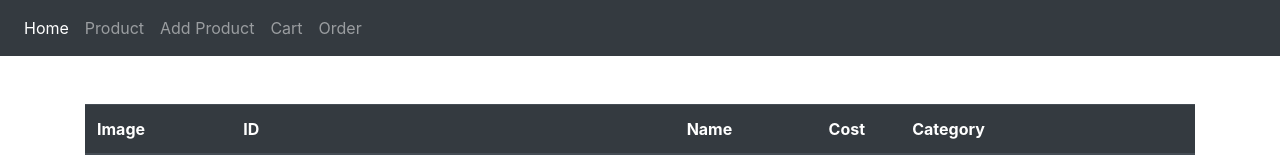
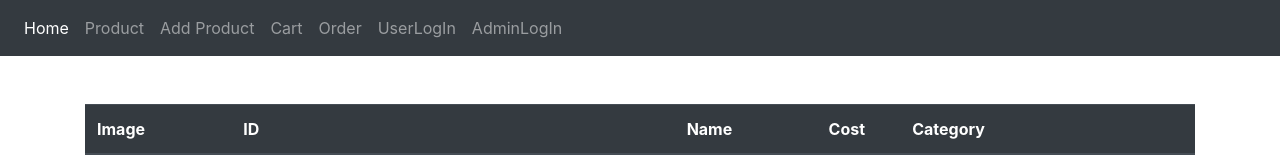
Before and after one commit to gangadhar222/pairPrograming2, a React (Create React App) app in the folder react-redux-cart/: page /product in a window 1280 px wide. Shown: the top 160 px of the page. Built offline with nearby package versions, Linux system fonts and the light colour scheme; grey boxes are pictures that could not be loaded.

Commit message:
user auth admin auth

```diff
--- a/react-redux-cart/src/Redux/action.js
+++ b/react-redux-cart/src/Redux/action.js
@@ -1,4 +1,4 @@
-import {ADD_PRODUCT,ADD_TO_CART,EDIT_PRODUCT,ADD_TO_ORDER,INCREMENT,DECREMENT,LOGIN} from './actionTypes';
+import {ADD_PRODUCT,ADD_TO_CART,EDIT_PRODUCT,ADD_TO_ORDER,INCREMENT,DECREMENT,LOGIN,LOGOUT} from './actionTypes';
 
 export const addProduct = payload => ({
     type: ADD_PRODUCT,
@@ -34,3 +34,8 @@ export const loginSubmit = payload => ({
     type:LOGIN,
     payload
 })
+
+export const logOutSubmit = payload => ({
+    type:LOGOUT,
+    payload
+})
--- a/react-redux-cart/src/Redux/actionTypes.js
+++ b/react-redux-cart/src/Redux/actionTypes.js
@@ -5,3 +5,4 @@ export const ADD_TO_ORDER = 'ADD_TO_ORDER';
 export const INCREMENT = 'INCREMENT';
 export const DECREMENT = 'DECREMENT';
 export const LOGIN = 'LOGIN';
+export const LOGOUT = 'LOGOUT';
--- a/react-redux-cart/src/Redux/reducer.js
+++ b/react-redux-cart/src/Redux/reducer.js
@@ -1,4 +1,4 @@
-import { ADD_PRODUCT, ADD_TO_CART, EDIT_PRODUCT, ADD_TO_ORDER, INCREMENT, DECREMENT,LOGIN } from './actionTypes';
+import { ADD_PRODUCT, ADD_TO_CART, EDIT_PRODUCT, ADD_TO_ORDER, INCREMENT, DECREMENT,LOGIN,LOGOUT} from './actionTypes';
 import data from '../Data';
 import { v4 as uuidv4 } from 'uuid';
 
@@ -21,13 +21,15 @@ let initialState = {
 const reducer = (state = initialState, { type, payload }) => {
     switch (type) {
         case ADD_PRODUCT:
+            console.log("addproduct")
             let item = {
                 ...payload,
                 id: uuidv4()
             }
             return {
                 ...state,
-                data: [...state.data, item]
+                data: [...state.data, item],
+                auth:false
             }
         case EDIT_PRODUCT:
             let editData = state.data.map(item =>
@@ -94,16 +96,32 @@ const reducer = (state = initialState, { type, payload }) => {
                 if(name==state.user.name && password==state.user.password){
                     return{
                         ...state,
-                        auth: true
+                        auth: true,
+                        adminAuth:false
                     }
                 }
                if(name==state.admin.name && password==state.admin.password){
                    return{
                        ...state,
-                       adminAuth: true
+                       adminAuth: true,
+                       auth:false
                    }
                }
             }
+        case LOGOUT:
+            if(payload=="auth"){
+                return {
+                    ...state,
+                    auth: false
+                }
+            }
+            if(payload=="admin"){
+                return {
+                    ...state,
+                    adminAuth: false
+                }
+            }
+            return state
         default:
             return state
     }
--- a/react-redux-cart/src/Routes/AddProduct.js
+++ b/react-redux-cart/src/Routes/AddProduct.js
@@ -23,14 +23,15 @@ export class AddProduct extends Component {
     }
 
     handleClick = (obj) => {
-        const { addProduct, auth } = this.props
-        if (auth) {
+        const { addProduct, adminAuth } = this.props
+        if (adminAuth) {
             this.setState({
                 render: false
             })
             addProduct(obj)
         }
         else{
+            console.log('hi',adminAuth)
             this.setState({
                 render: true
             })
@@ -76,7 +77,7 @@ export class AddProduct extends Component {
 }
 
 const mapStateToProps = state => ({
-    auth: state.adminAuth
+    adminAuth: state.adminAuth
 })
 
 const mapDispatchToProps = dispatch => {
--- a/react-redux-cart/src/components/Login.js
+++ b/react-redux-cart/src/components/Login.js
@@ -20,9 +20,14 @@ export class Login extends Component {
     }
 
     render() {
-        const {loginSubmit,auth} = this.props;
+        const {loginSubmit,auth,adminAuth} = this.props;
+        console.log('auth',auth)
+        console.log('adminauth',adminAuth)
         if(auth){
             return <Redirect to='/' />
+        }
+        if(adminAuth){
+            return <Redirect to='/addproduct' />
         }
         return (
             <div className="container mt-5">
@@ -47,7 +52,8 @@ export class Login extends Component {
 }
 
 const mapStateToProps = state=>({
-    auth: state.auth
+    auth: state.auth,
+    adminAuth: state.adminAuth
 })
 
 const mapDispatchToProps = dispatch => ({
--- a/react-redux-cart/src/components/Navbar.jsx
+++ b/react-redux-cart/src/components/Navbar.jsx
@@ -1,12 +1,15 @@
 import React from 'react';
-import {Link} from "react-router-dom";
+import { Link } from "react-router-dom";
+import { connect } from "react-redux";
+import { logOutSubmit } from "../Redux/action.js";
 
-export default function Navbar() {
+function Navbar(props) {
+    const { auth, adminAuth, logOutSubmit } = props;
     return (
         <div>
             <nav className="navbar navbar-expand-lg navbar-dark bg-dark">
                 <button className="navbar-toggler" type="button" data-toggle="collapse" data-target="#navbarTogglerDemo03" aria-controls="navbarTogglerDemo03" aria-expanded="false" aria-label="Toggle navigation">
-                <span className="navbar-toggler-icon" />
+                    <span className="navbar-toggler-icon" />
                 </button>
                 <div className="collapse navbar-collapse" id="navbarTogglerDemo03">
                     <ul className="navbar-nav mr-auto mt-2 mt-lg-0">
@@ -25,9 +28,26 @@ export default function Navbar() {
                         <li className="nav-item ">
                             <Link to="/orders" className="nav-link" >Order</Link>
                         </li>
+                        <li className="nav-item ">
+                            {auth ? <button onClick={() => logOutSubmit('auth')} className="nav-link btn-warning text-secondary">UserLogout</button> : <Link to="/login" className="nav-link">UserLogIn</Link>}
+                        </li>
+                        <li className="nav-item ">
+                            {adminAuth ? <button onClick={() => logOutSubmit('admin')} className="nav-link btn-warning text-secondary">AdminLogout</button> : <Link to="/login" className="nav-link">AdminLogIn</Link>}
+                        </li>
                     </ul>
                 </div>
             </nav>
         </div>
     )
 }
+
+const mapStateToProps = state => ({
+    auth: state.auth,
+    adminAuth: state.adminAuth
+})
+
+const mapDispatchToProps = dispatch => ({
+    logOutSubmit: (payload) => dispatch(logOutSubmit(payload))
+})
+
+export default connect(mapStateToProps, mapDispatchToProps)(Navbar);
```
